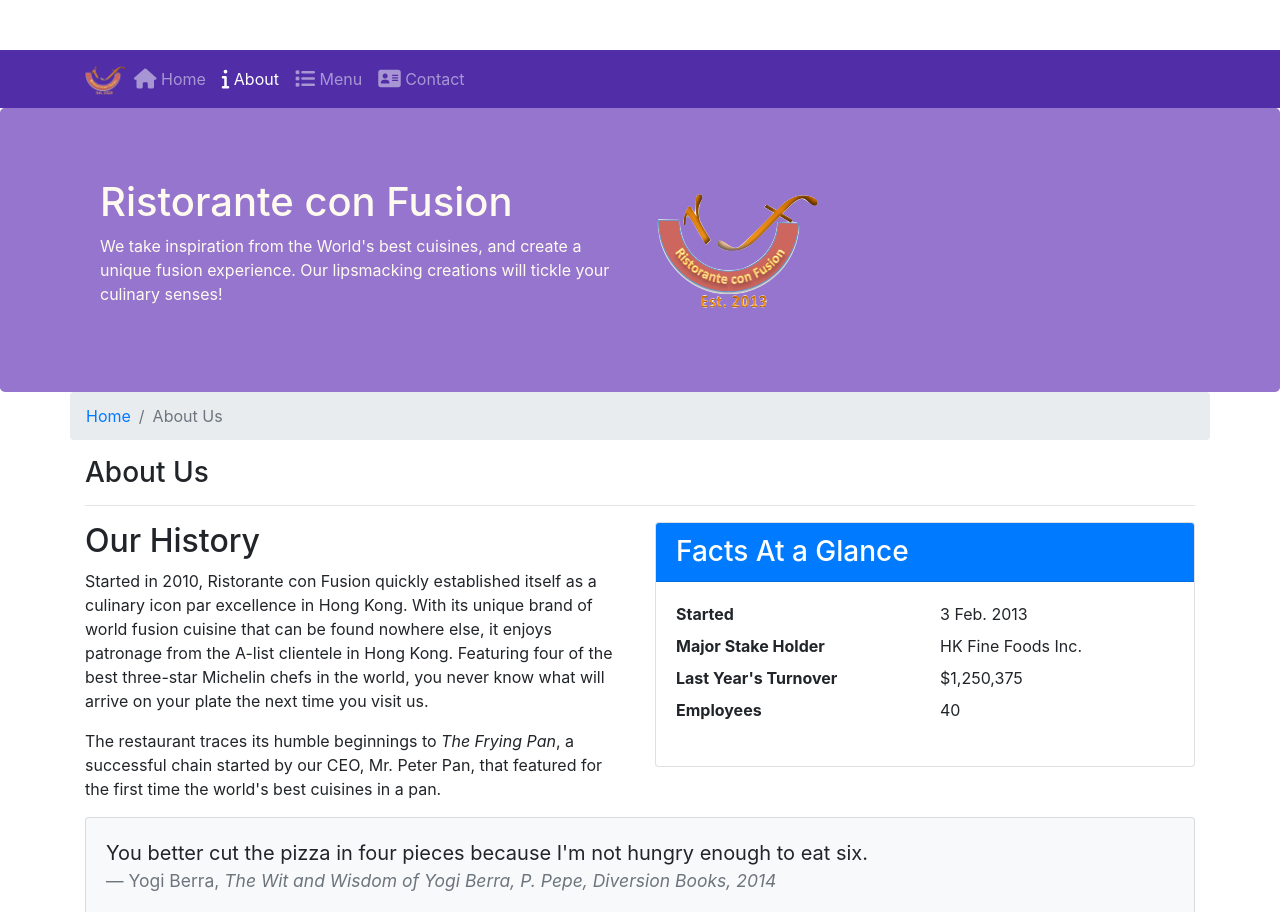
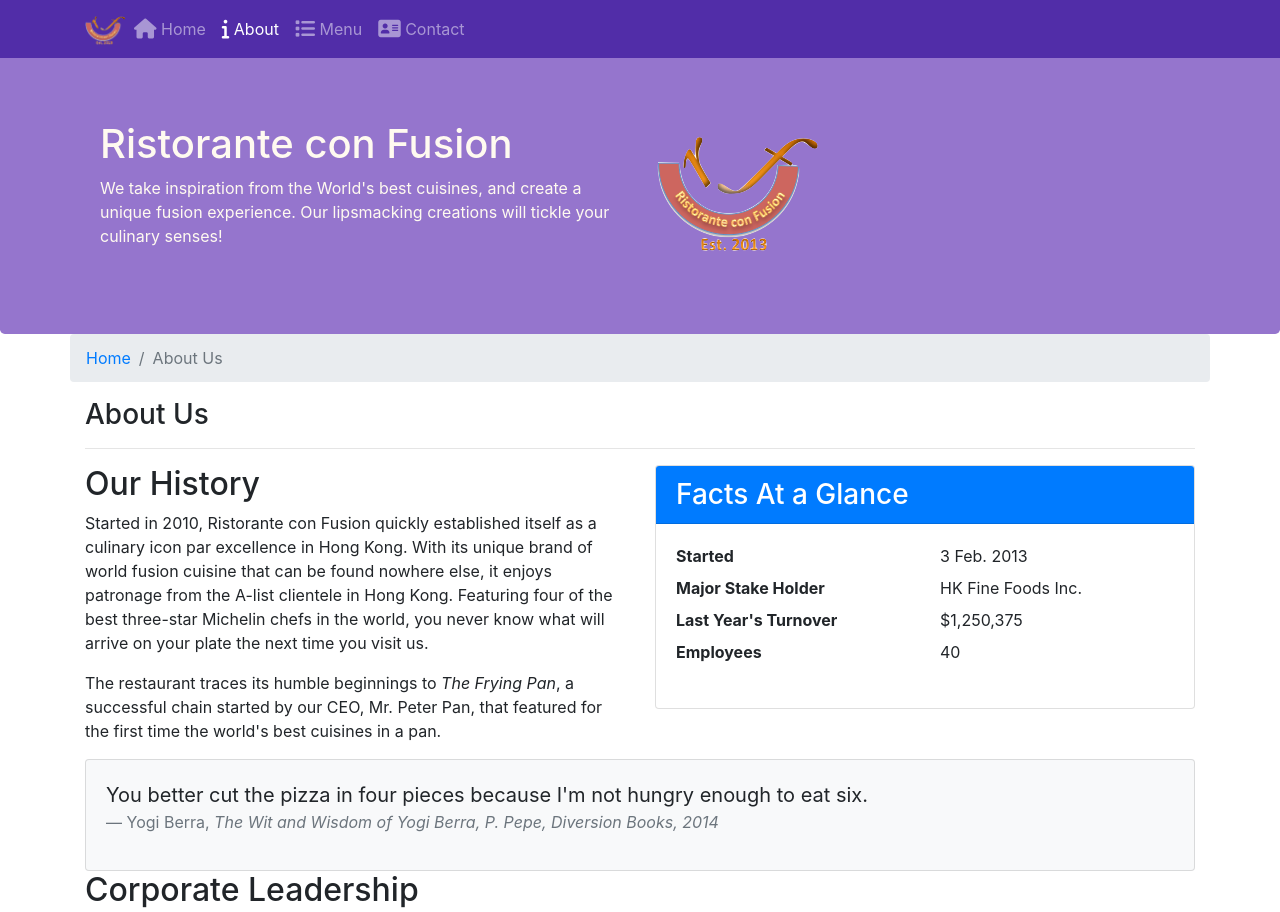
Before and after one commit to Praveen0825/Praveen, a plain HTML site: page aboutus.html in a window 1280 px wide. Shown: the top 912 px of the page. Drawn offline with nearby package versions, Linux system fonts and the light colour scheme.

Commit message:
modified

```diff
--- a/aboutus.html
+++ b/aboutus.html
@@ -7,18 +7,20 @@
     <meta http-equiv="x-ua-compatible" content="ie=edge">
     <title>Ristorante Con Fusion: About Us</title>
     <link rel="stylesheet" href="https://maxcdn.bootstrapcdn.com/bootstrap/4.5.2/css/bootstrap.min.css">
-    <link rel="stylesheet" href="./node_modules/bootstrap/dist/css/bootstrap.min.css">
+   <!-- <link rel="stylesheet" href="./node_modules/bootstrap/dist/css/bootstrap.min.css"> -->
     <link rel="stylesheet" href="./node_modules/font-awesome/css/font-awesome.css">
     <link rel="stylesheet" href="./node_modules/bootstrap-social/bootstrap-social.css">
     <link href="./css/style.css" rel="stylesheet">
+    <link rel="stylesheet" href="https://cdnjs.cloudflare.com/ajax/libs/font-awesome/4.7.0/css/font-awesome.min.css">
     <script src="https://ajax.googleapis.com/ajax/libs/jquery/3.5.1/jquery.min.js"></script>
     <script src="https://cdnjs.cloudflare.com/ajax/libs/popper.js/1.16.0/umd/popper.min.js"></script>
     <script src="https://maxcdn.bootstrapcdn.com/bootstrap/4.5.2/js/bootstrap.min.js"></script>
     <script src="https://code.jquery.com/jquery-3.5.1.min.js"></script>
+    <script src='https://kit.fontawesome.com/a076d05399.js'></script>
 </head>
 
 <body >
-    <nav class="navbar navbar-expand-sm navbar-dark navbar-fixed-top">
+    <nav class="navbar navbar-expand-sm navbar-dark fixed-top">
         <div class="container">
             <button class="navbar-toggler" type="button" data-toggle="collapse" data-target="#Navbar">
                 <span class="navbar-toggler-icon"></span>
```
Also changed, not shown: contactus.html (+4 -2 lines), index.html (+2 -2 lines).
